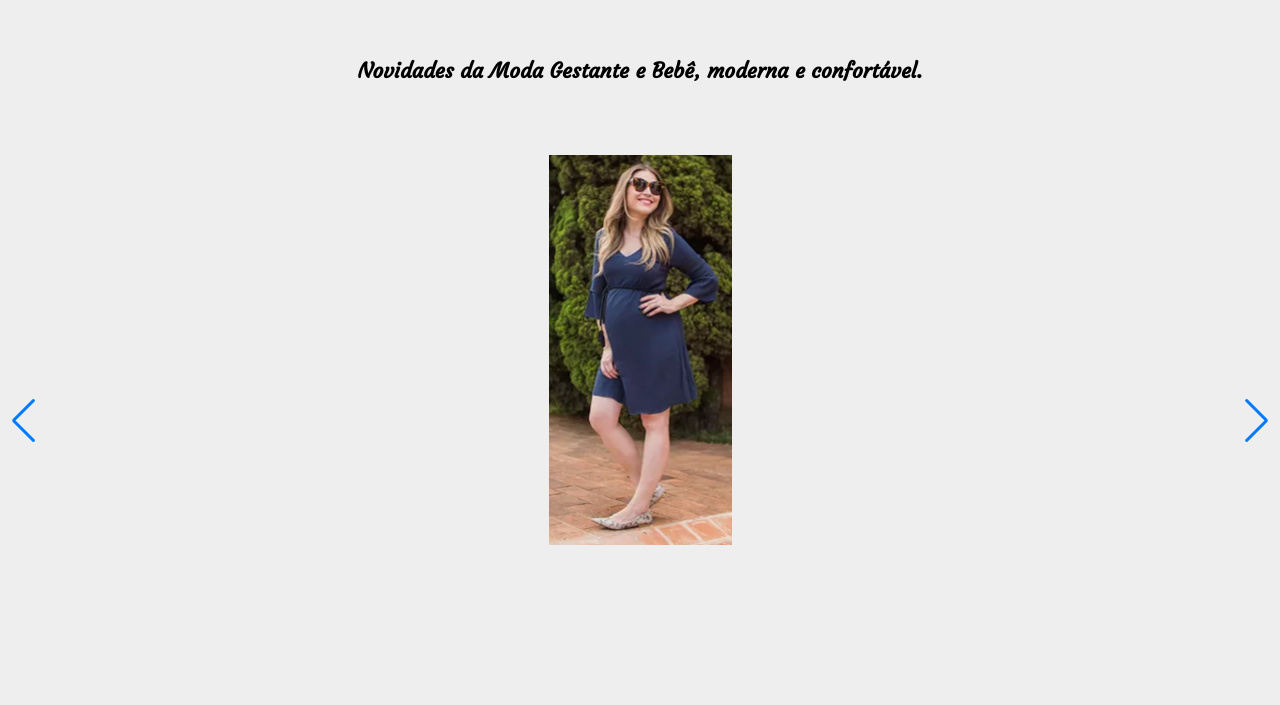
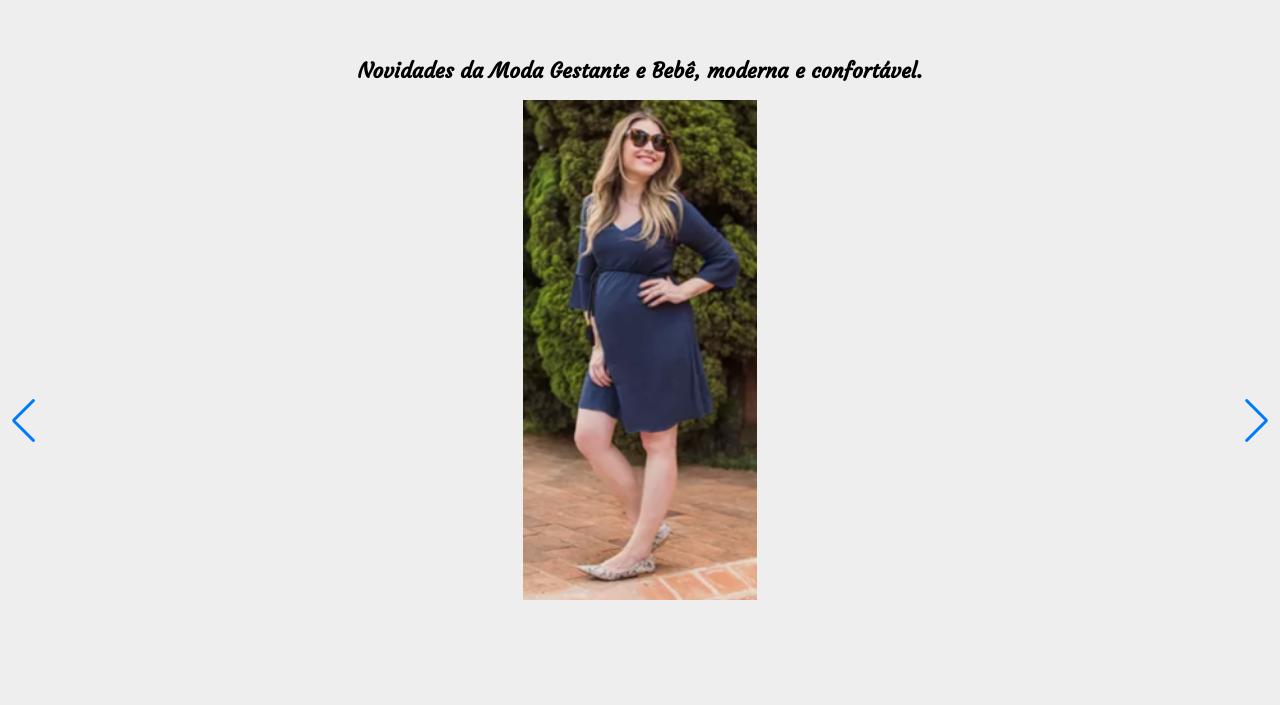
Before and after one commit to EduAlm83/Bella-gr-vida, a plain HTML site: page index.html in a window 1280 px wide. Shown: the part 95-800 px from the top of the page. Drawn offline with nearby package versions, Linux system fonts and the light colour scheme.

Commit message:
Add files via upload

```diff
--- a/style.css
+++ b/style.css
@@ -297,6 +297,12 @@ padding: 0;
   align-items: center;
 }
 
+.swiper-slide img {
+  display: block;
+  width: auto;
+  height: 100%;
+  object-fit: cover;
+}
 
 /*====  FOOTER ============================ */
 footer {
```
